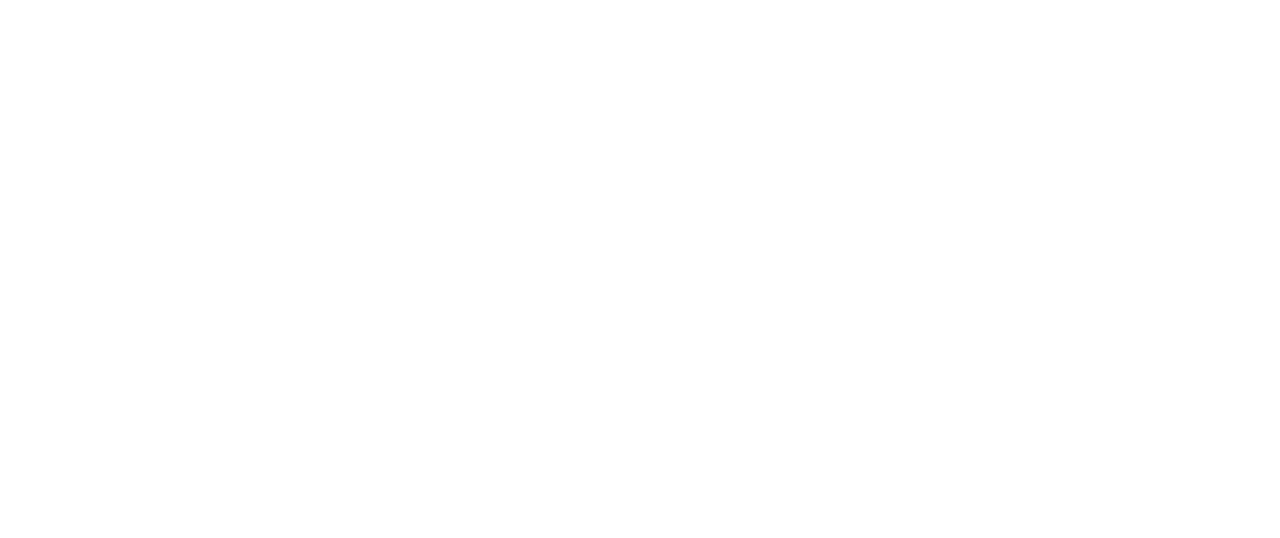
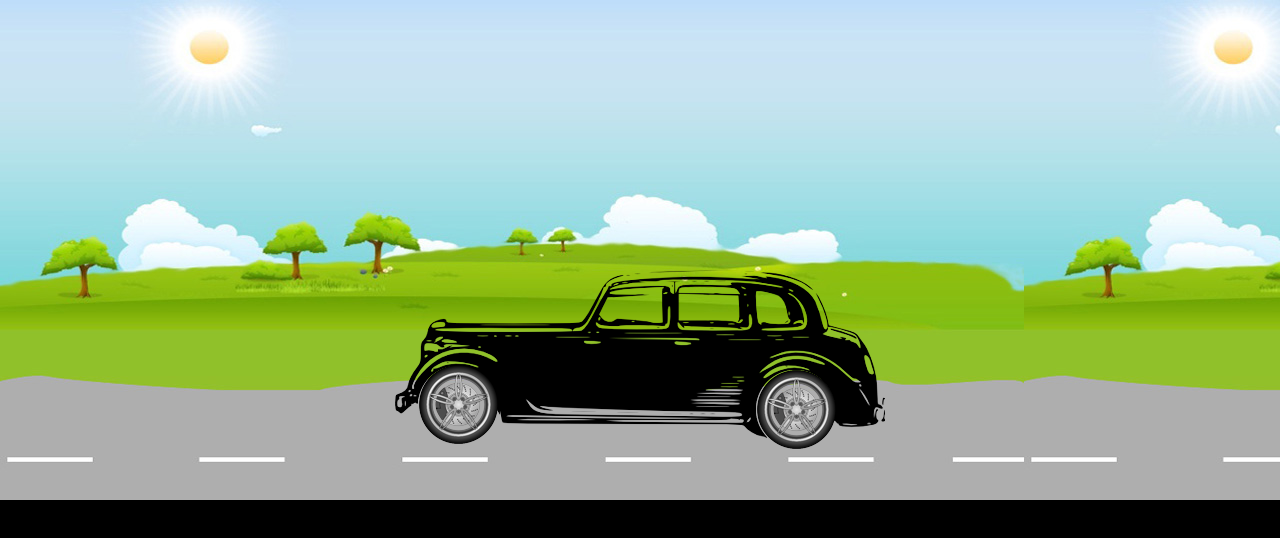
Before and after one commit to colleenmcguckin/animated-car, a plain HTML site: page index.html in a window 1280 px wide. Drawn offline with Linux system fonts and the light colour scheme; files whose address does not match are found by name.

Commit message:
added basic css styling, position wheels on car body

```diff
--- a/css/style.css
+++ b/css/style.css
@@ -1 +1,35 @@
-style.css
+body{
+  background: #000 url(../images/bg.jpg) repeat-x 0 0;
+  height: 100%;
+}
+
+#container{
+  margin: 270px auto;
+  width: 1000px;
+  overflow: hidden;
+}
+
+#car-body{
+  background: url(../images/body.png) no-repeat;
+  width: 490px;
+  height: 170px;
+  margin: auto;
+}
+
+#wheel-front{
+  background: url(../images/wheel.png) no-repeat;
+  float: left;
+  height: 80px;
+  width: 80px;
+  margin-left: 279px;
+  margin-top: -75px;
+}
+
+#wheel-back{
+  background: url(../images/wheel.png) no-repeat;
+  float: left;
+  height: 80px;
+  width: 80px;
+  margin-left: 617px;
+  margin-top: -75px;
+}
```
Also changed, not shown: 2 other files.
